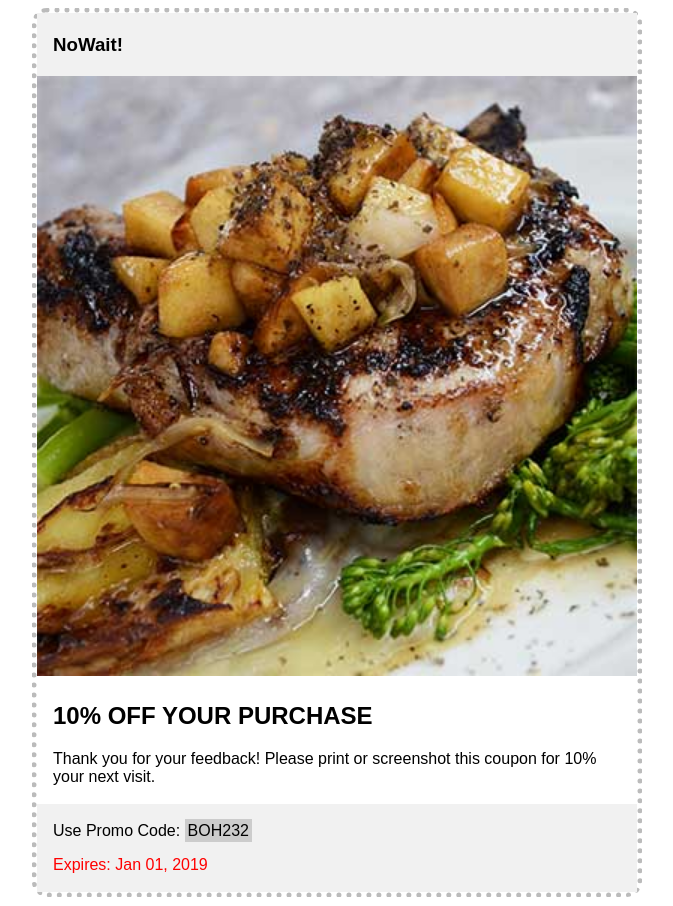
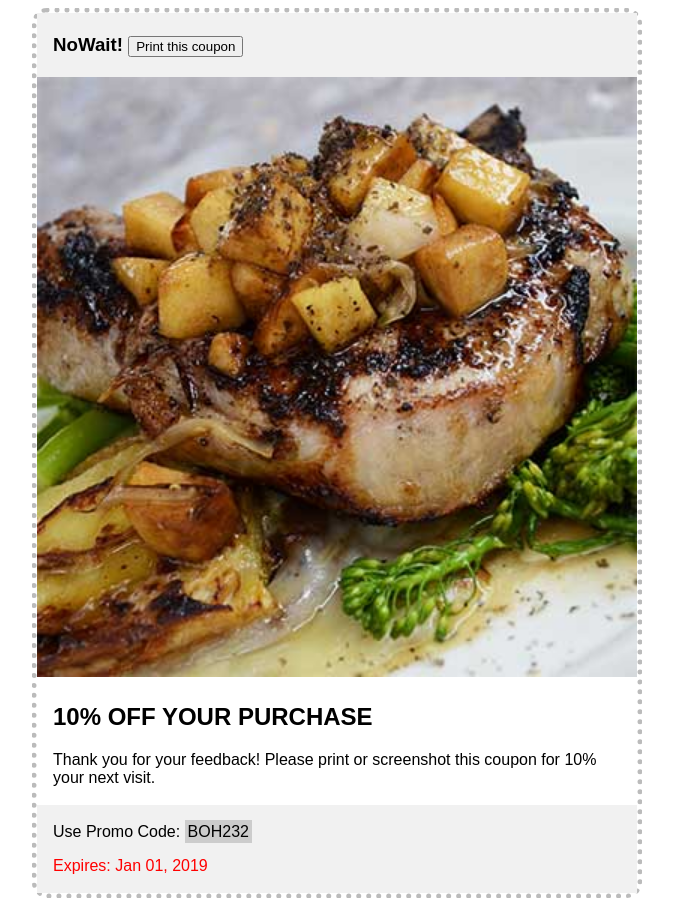
Before and after one commit to skgoat/coupon, a plain HTML site: page index.html in a window 1280 px wide. Shown: the whole page, without its empty margins (303-976 px from the left). Drawn offline with Linux system fonts and the light colour scheme.

Commit message:
add button

```diff
--- a/index.html
+++ b/index.html
@@ -34,7 +34,7 @@ body {
 
 <div class="coupon">
   <div class="container">
-    <h3>NoWait!</h3>
+    <h3>NoWait! <input type="button" value="Print this coupon" onClick="window.print()"></h3>
   </div>
   <img src="menu_1.jpg" alt="Avatar" style="width:100%;">
   <div class="container" style="background-color:white">
```
